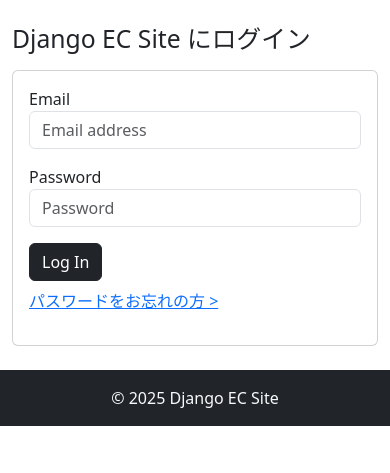
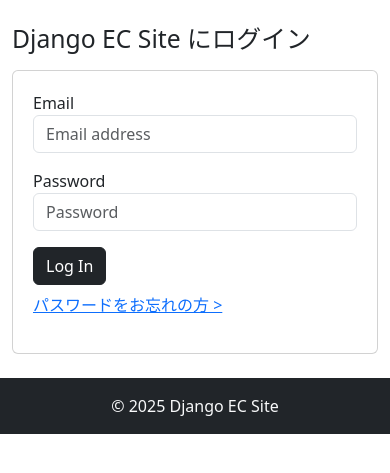
Before and after one commit to BtJ-gogo/django-ec, a Django app: page /accounts/login/ in a window 390 px wide. Shown: the part 56-529 px from the top of the page. Run offline with Django 5.2, Linux system fonts and the light colour scheme; data that the repository does not hold is empty; some libraries are stand-ins or nearby versions.

Commit message:
feat: update structure

```diff
--- a/templates/account/login.html
+++ b/templates/account/login.html
@@ -8,8 +8,9 @@
 <h2 class="mb-">Django EC Site にログイン</h2>
 <p></p>
 <div class="row">
-    <div class="col-md-6">
-        <div class="card p-3">
+    <div class="col-md-5">
+        <div class="card p-1">
+            <div class="card-body">
                 <form method="post">
                     {% csrf_token %}
                     <label for="{{ form.login.id_for_label }}">{{ form.login.label }}</label>
@@ -28,4 +29,5 @@
             </div>
         </div>
     </div>
+</div>
 {% endblock %}
```
Lines whose indentation alone changed are shown as unchanged.
